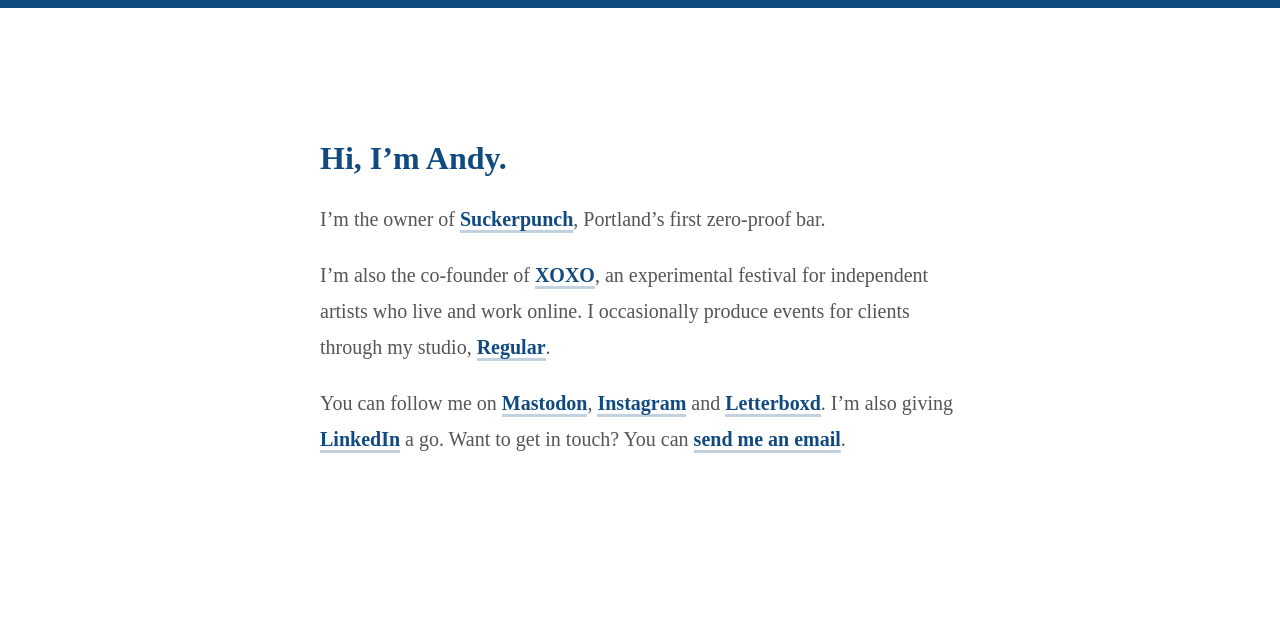
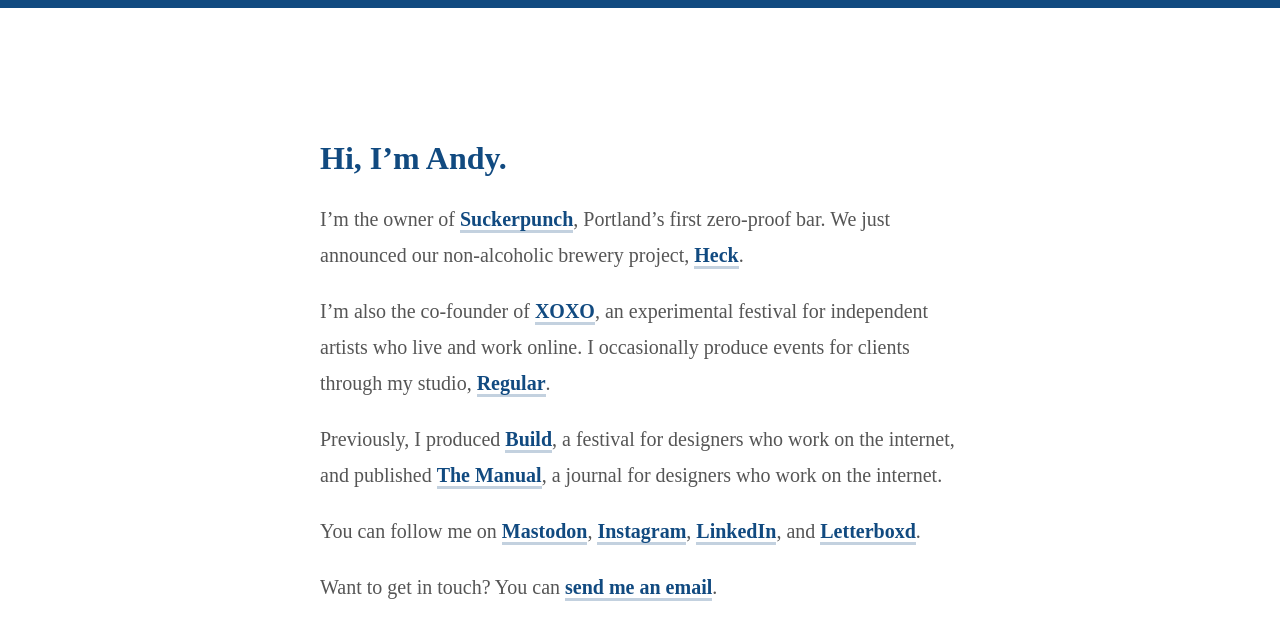
Before and after one commit to andymcmillan/andymcmillan, a Jekyll site: the page built from index.md, in a window 1280 px wide. Shown: the top 640 px of the page. Built offline with Jekyll 4.4.1, drawn with Linux system fonts in a browser that asks for light colours.

Commit message:
Update index.md

```diff
--- a/index.md
+++ b/index.md
@@ -3,10 +3,14 @@
 title: Andy McMillan
 ---
 
-# Hi, I'm Andy.
+# Hi, I’m Andy.
 
-I’m the owner of [Suckerpunch](https://suckerpunch.bar/), Portland's first zero-proof bar.
+I’m the owner of [Suckerpunch](https://suckerpunch.bar/), Portland's first zero-proof bar. We just announced our non-alcoholic brewery project, [Heck](https://heck.beer/).
 
 I’m also the co-founder of [XOXO](https://xoxofest.com/), an experimental festival for independent artists who live and work online. I occasionally produce events for clients through my studio, [Regular](https://regular.events/).
 
-You can follow me on <a rel="me" href="https://xoxo.zone/@andymcmillan">Mastodon</a>, [Instagram](https://www.instagram.com/goodonpaper/) and [Letterboxd](https://letterboxd.com/andymcmillan/). I'm also giving [LinkedIn](https://www.linkedin.com/in/goodonpaper/) a go. Want to get in touch? You can [send me an email](mailto:hi@andymcmillan.com).
+Previously, I produced [Build](https://buildconf.com/), a festival for designers who work on the internet, and published [The Manual](https://alwaysreadthemanual.com/), a journal for designers who work on the internet.
+
+You can follow me on <a rel="me" href="https://xoxo.zone/@andymcmillan">Mastodon</a>, [Instagram](https://www.instagram.com/goodonpaper/), [LinkedIn](https://www.linkedin.com/in/goodonpaper/), and [Letterboxd](https://letterboxd.com/andymcmillan/).
+
+Want to get in touch? You can [send me an email](mailto:hi@andymcmillan.com).
```
